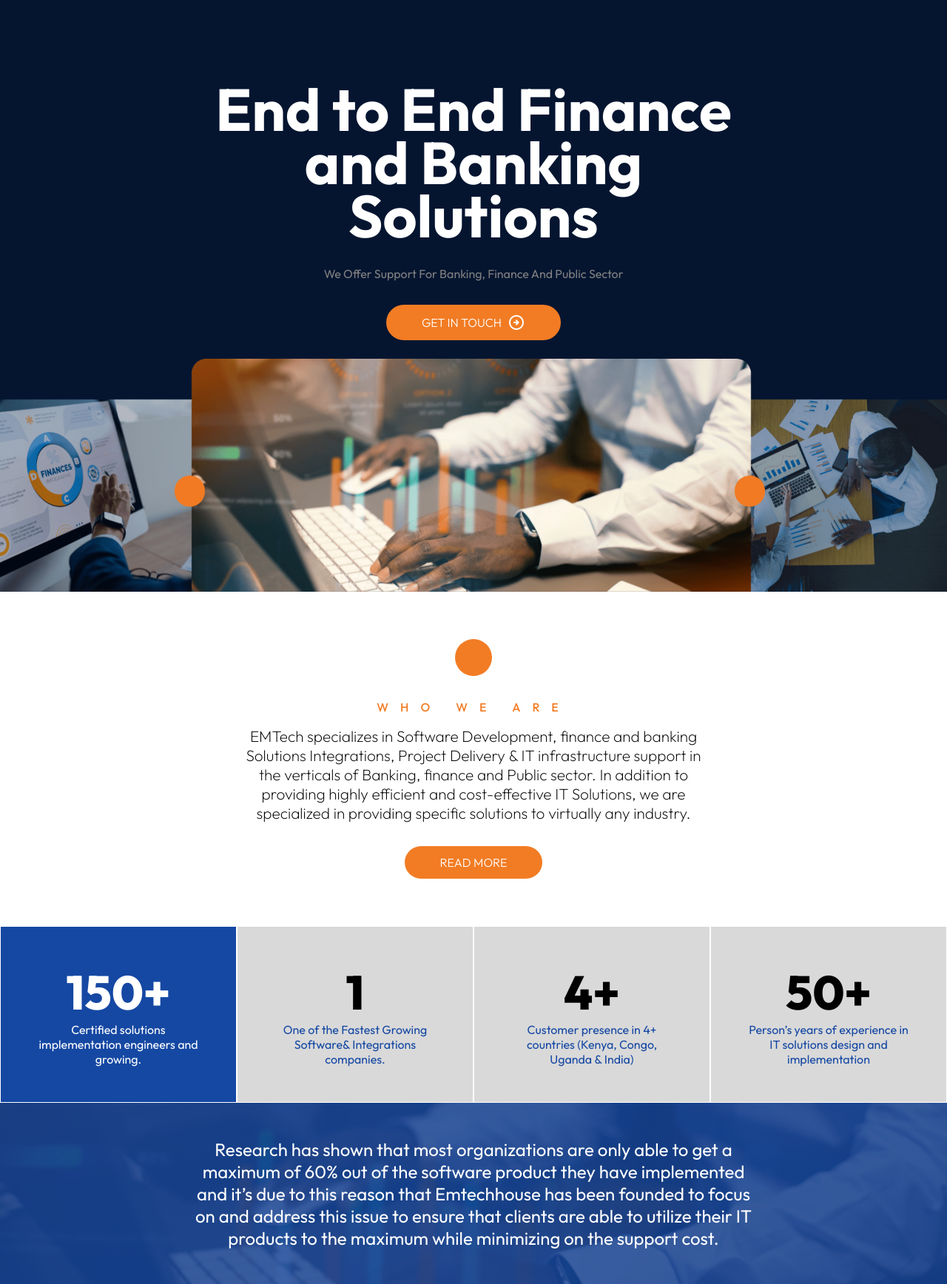
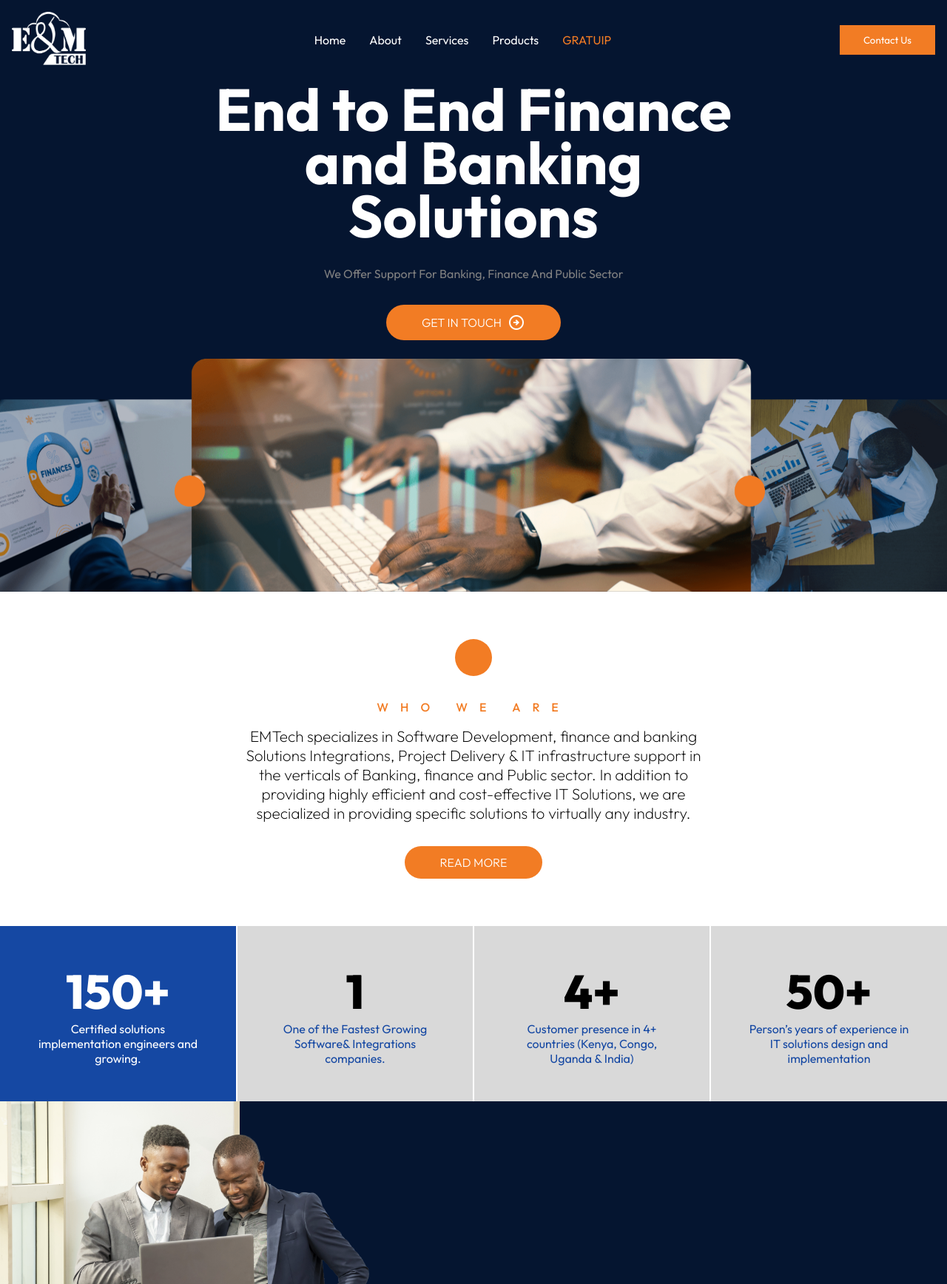
Before and after one commit to OvasisGroup/emtech, a Django app: page / in a window 1280 px wide. Shown: the top 1736 px of the page at 74% size. Run offline with Django 3.2, Linux system fonts and the light colour scheme; data comes from the database, SQL or seed files in the repository; some libraries are stand-ins or nearby versions.

Commit message:
first commit

```diff
--- a/website/static/css/styles.css
+++ b/website/static/css/styles.css
@@ -111,9 +111,47 @@
 
 .navbar{
     width: 100%;
-    height: 4rem;
+    /* height: 4rem; */
     background-color: transparent;
     position: fixed;
+    display: flex;
+    justify-content: space-between;
+    align-items: center;
+    color: white;
+    padding: 1rem;
+}
+
+.navbar button{
+    background-color: #F27C24;
+    color: #fff;
+    border: none;
+    padding: .75rem 2rem;
+}
+
+.navbar ul{
+    display: flex;
+    justify-content: center;
+    align-items: center;
+    gap: 2rem;
+}
+
+.navbar ul li{
+    list-style-type: none;
+    text-decoration: none;
+    cursor: pointer;
+}
+
+.navbar ul li:hover{
+    list-style-type: none;
+    text-decoration: none;
+    cursor: pointer;
+    color: #F27C24;
+    transform: translateY(-0.2rem);
+    transition: all ease-in-out .3s;
+}
+
+.gratuip{
+    color: #F27C24;
 }
 
 .whoweare{
@@ -199,11 +237,17 @@
 .quickies{
     background-color: #d9d9d9;
     padding: 3rem;
-    border: solid 1px white;
+    border-right: solid 1px white;
+    border-left: solid 1px white;
 }
 
 .quickies:first-child{
     background-color: #1548A3;
+    border-left: none;
+}
+
+.quickies:last-child{
+    border-right: none;
 }
 
 .quickies:first-child h4{
--- a/website/templates/base.html
+++ b/website/templates/base.html
@@ -21,6 +21,17 @@
   </head>
   <body>
     <div class="navbar">
+      <div class="logo">
+         <img src="{% static 'images/emtechlogo.png' %}" width="100px" data-aos="fade-up"/>
+      </div>
+      <ul>
+        <li>Home</li>
+        <li>About</li>
+        <li>Services</li>
+        <li>Products</li>
+        <li class="gratuip">GRATUIP</li>
+      </ul>
+      <button>Contact Us</button>
     </div>
     {% comment %} MAIN BODY {% endcomment %}
     {% block content%}
--- a/website/templates/index.html
+++ b/website/templates/index.html
@@ -58,6 +58,11 @@
         </div>
     </section>
 
+
+
+    <img src="{% static 'images/businemmen.png' %}" width="40%" data-aos="fade-up"/>
+
+
     <section class="serviceintro">
         <div class="serviceintropage">
             {% for intro in serviceintro %}
@@ -68,7 +73,4 @@
         </div>
     </section>
 
-    <img src="{% static 'images/businemmen.png' %}" width="40%" data-aos="fade-up"/>
-
-
 {% endblock %}
```
Also changed, not shown: website/static/images/emtchtwo.png (added), website/static/images/emtechlogo.png (added).
